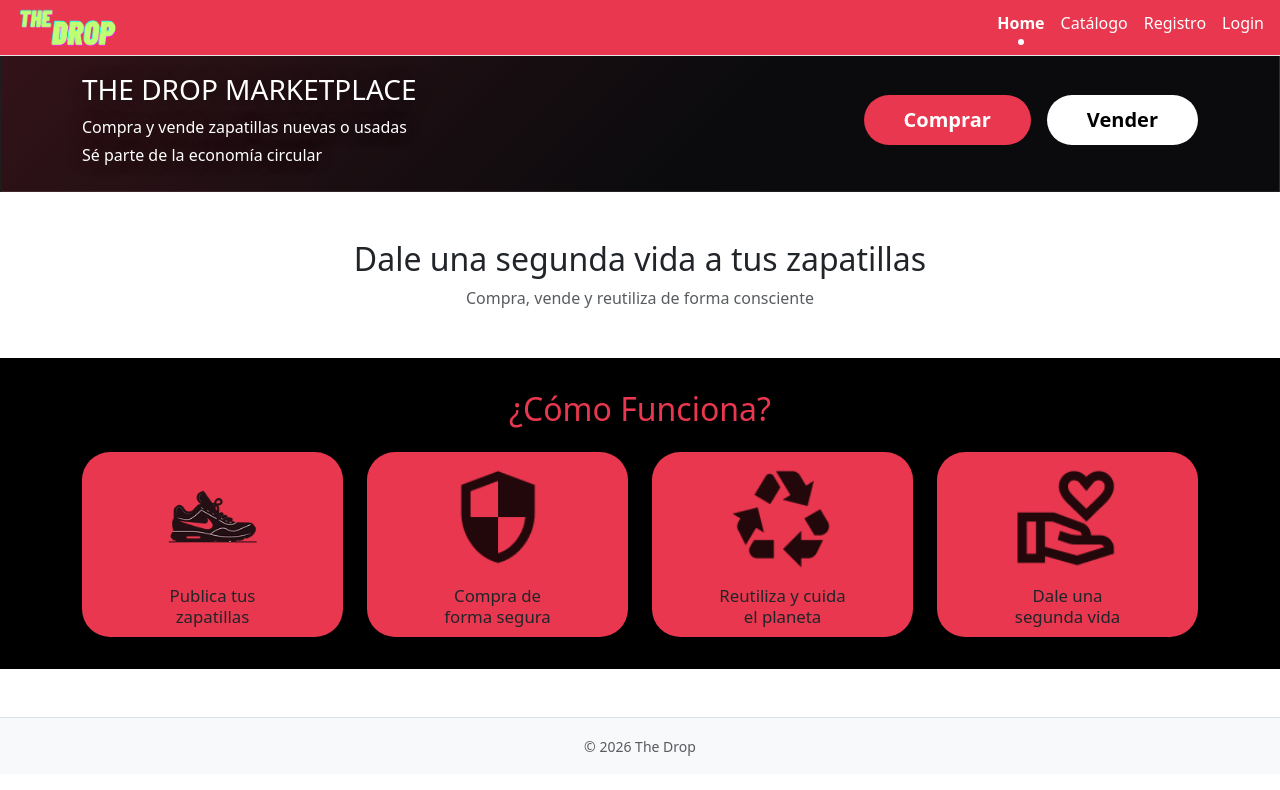
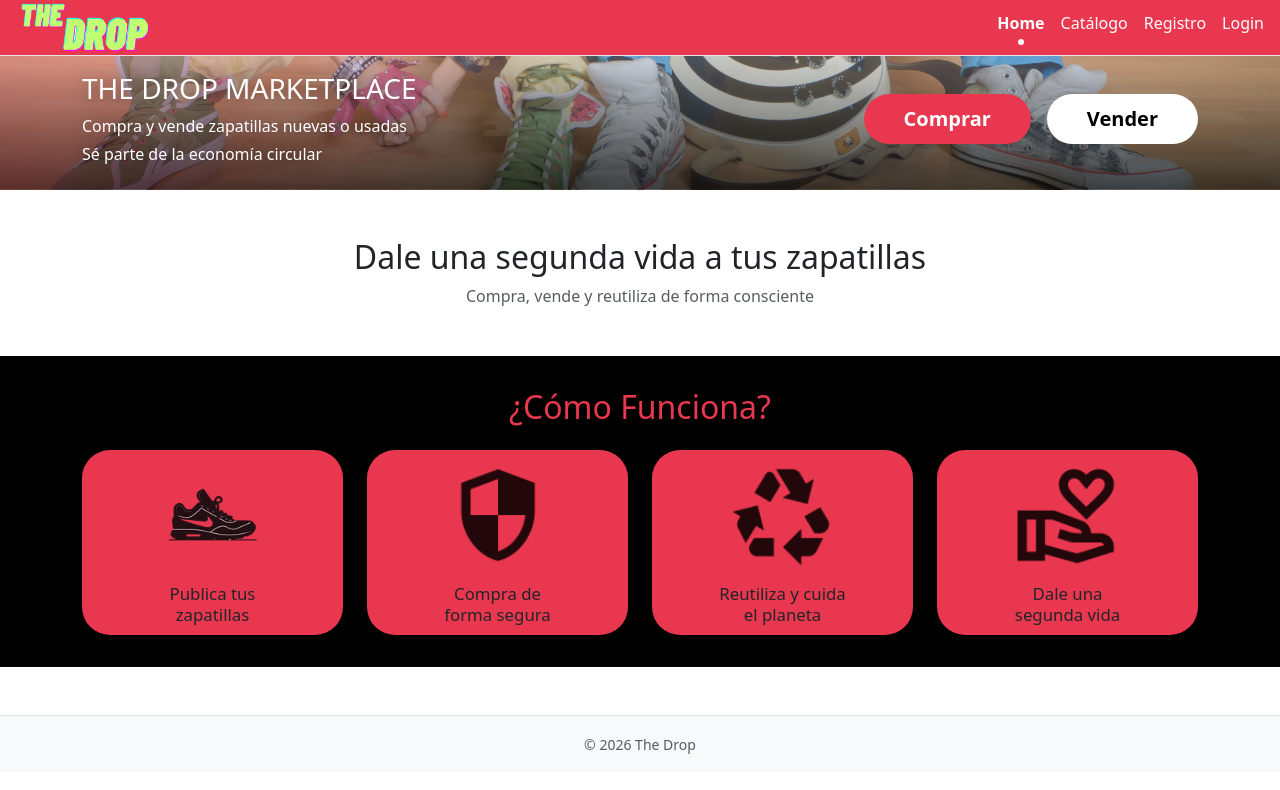
Before and after one commit to yellow-23/the-drop, a React (Vite) app in the folder frontend/: page / in a window 1280 px wide. Shown: the top 790 px of the page. Built offline with nearby package versions, Linux system fonts and the light colour scheme.

Commit message:
background banner hero

```diff
--- a/frontend/src/Components/HeroCTA.css
+++ b/frontend/src/Components/HeroCTA.css
@@ -1,12 +1,12 @@
 .bg-hero-cta{
- background:
-    linear-gradient(135deg, rgba(232,55,78,.18), transparent 55%),
-    #0b0b0d;
-  border: 1px solid rgba(255,255,255,.08);
-  position: relative;
-  overflow: hidden;
-	color: #fff;
+  background:
+    linear-gradient(135deg, rgba(255, 7, 69, 0.18), transparent 45%),
+    linear-gradient(rgba(194, 194, 210, 0.364), rgba(11,11,13,.75)),
+    url("../assets/img/img-hero.jpg");
+  background-size: auto, auto, cover;
+  background-position: center, center, center;
 }
+
 
 .button-cta-hero {
 	border: none;
--- a/frontend/src/Components/Navbar.css
+++ b/frontend/src/Components/Navbar.css
@@ -23,7 +23,7 @@
   font-weight: 600;
   text-decoration: none;
   color: #ffffff;
-   height: 40px;   /* o lo que necesites */
+   height: 53px;   /* o lo que necesites */
   width: auto;
   display: block;
   margin-top:0;
```
Also changed, not shown: frontend/src/assets/img/img-hero.jpg (added).
